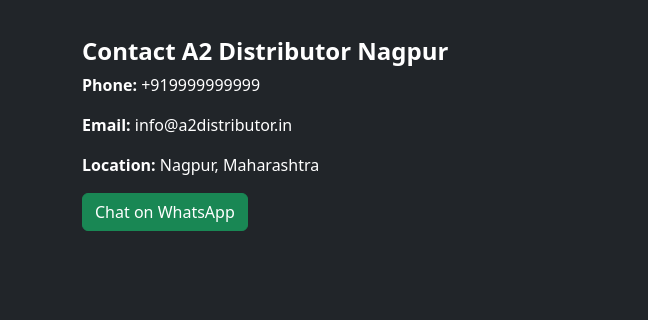
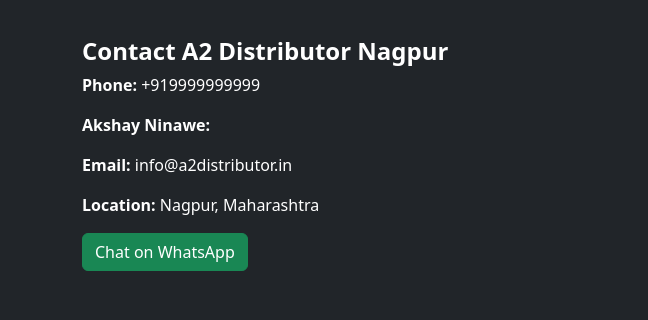
Before and after one commit to a2distributornagpur/a2distributor, a plain HTML site: page index.html in a window 1280 px wide. Shown: the part 1384-1704 px from the top of the page, 0-648 px from the left. Drawn offline with nearby package versions, Linux system fonts and the light colour scheme; grey boxes are pictures that could not be loaded.

Commit message:
Update index.html
updated

```diff
--- a/index.html
+++ b/index.html
@@ -104,6 +104,7 @@
       <div class="col-md-6">
         <h4 class="fw-bold">Contact A2 Distributor Nagpur</h4>
         <p><strong>Phone:</strong> <span id="phone"></span></p>
+        <p><strong>Akshay Ninawe:</strong> <span id="phone2"></span></p>
         <p><strong>Email:</strong> <span id="email"></span></p>
         <p><strong>Location:</strong> Nagpur, Maharashtra</p>
         <a id="whatsappLink" class="btn btn-success">Chat on WhatsApp</a>
```
